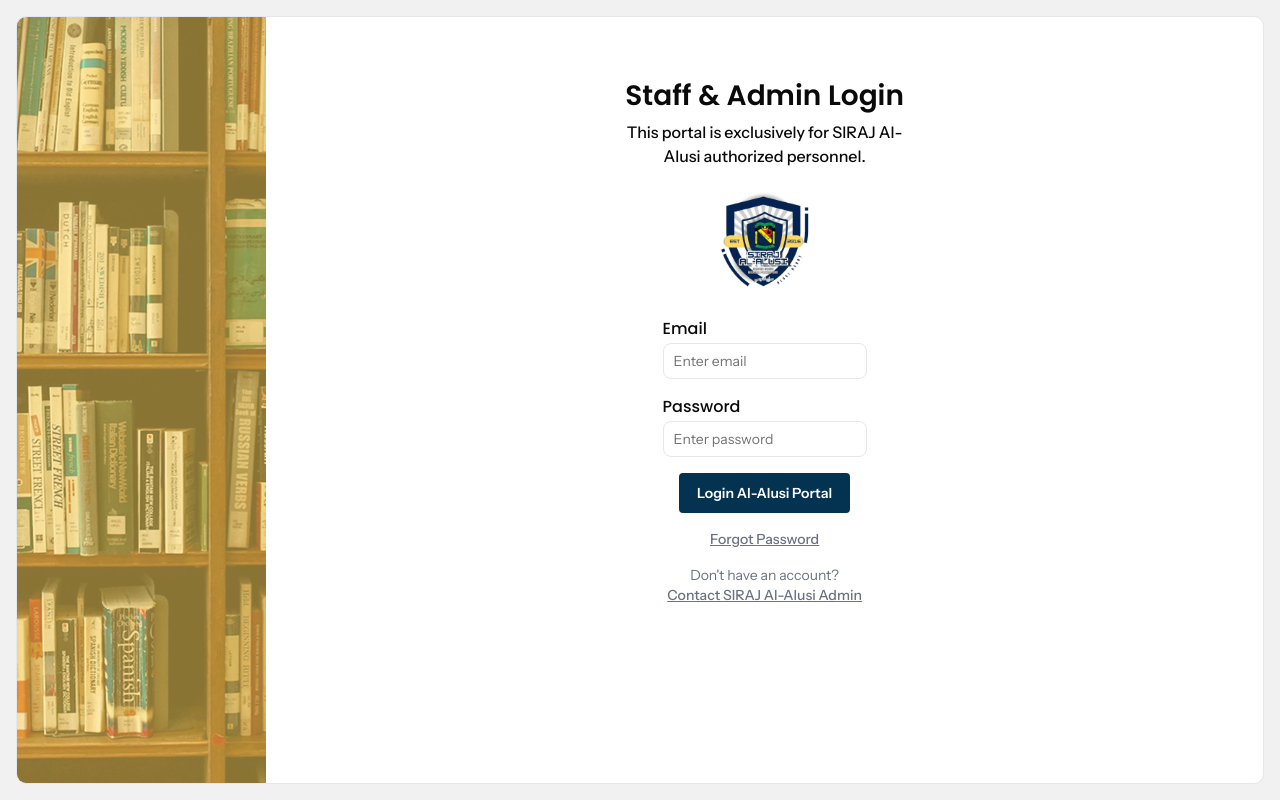
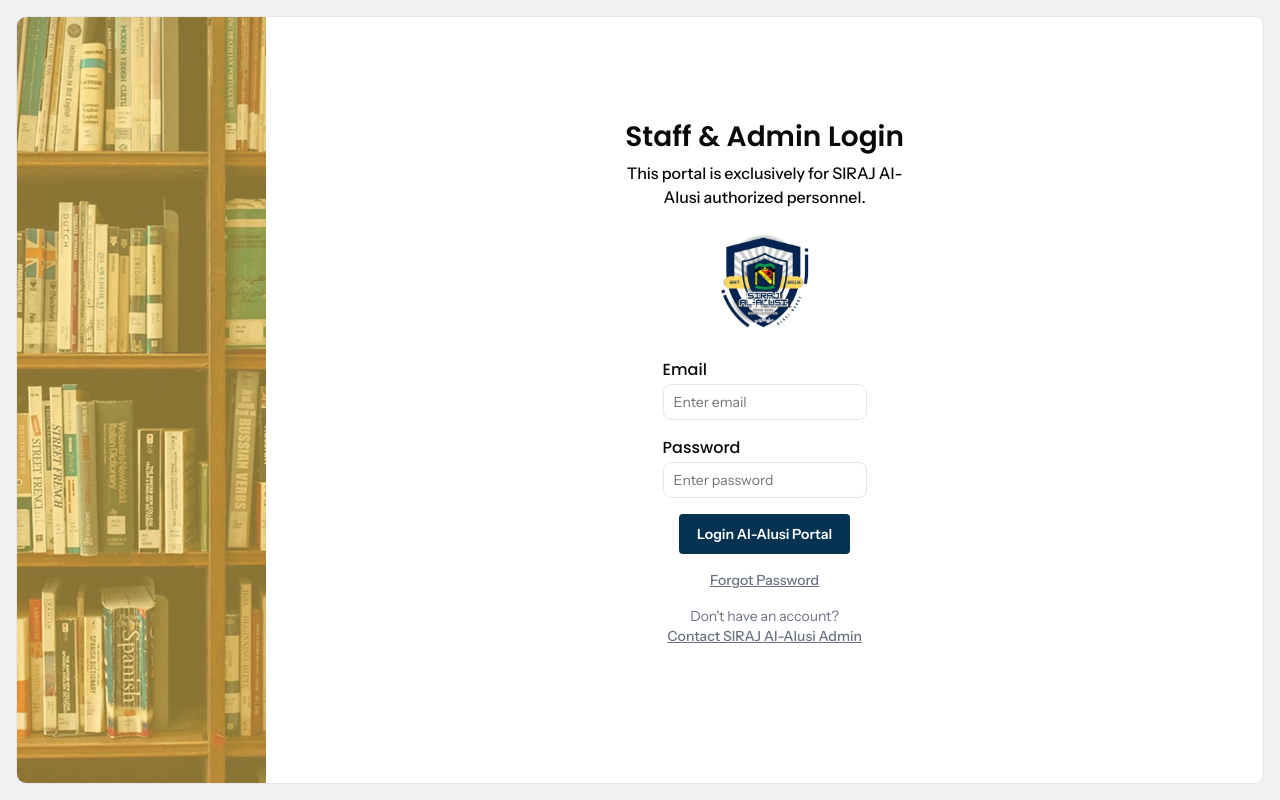
Before and after one commit to adamdicky/al-alusi-portal, a Next.js app: page /admin/login in a window 1280 px wide. Built offline with nearby package versions, Linux system fonts and the light colour scheme.

Commit message:
Initial commit of revamp portal

```diff
--- a/src/app/(auth)/admin/login/page.tsx
+++ b/src/app/(auth)/admin/login/page.tsx
@@ -37,7 +37,8 @@
 	return (
 		<section className="grid grid-flow-col grid-cols-5 gap-0 w-full h-full bg-white border border-gray-200 rounded-lg overflow-hidden">
 			<div className="col-span-1 bg-[url(/login-sidebar.png)] w-full h-full bg-no-repeat" />
-			<div className="col-span-4 flex flex-col items-center justify-start mt-16 gap-6 w-full h-full">
+			<div className="col-span-4 flex flex-col items-center pb-40 justify-center mt-16 gap-6 w-full h-full">
+
 				<div className="space-y-2 text-center w-min">
 					<h3 className="font-semibold w-max">Staff & Admin Login</h3>
 					<p className="font-medium">This portal is exclusively for SIRAJ Al-Alusi authorized personnel.</p>
@@ -75,6 +76,7 @@
 						</a>
 					</div>
 				</form>
+
 			</div>
 		</section>
 	);
```
